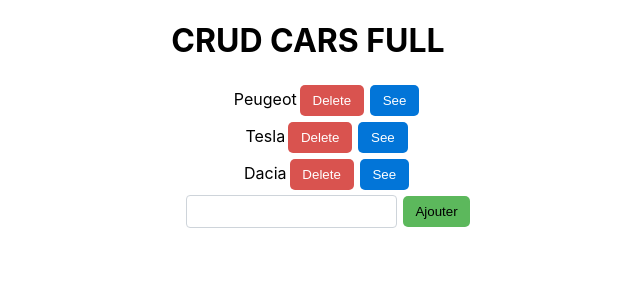
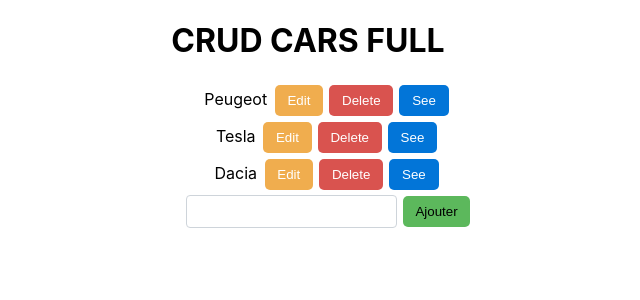
Before and after one commit to thonino/react-learn, a React (Create React App) app: page / in a window 1280 px wide. Shown: the top 300 px of the page, without its empty margins (332-972 px from the left). Built offline with nearby package versions, Linux system fonts and the light colour scheme.

Commit message:
handleUpdate : done

```diff
--- a/src/components/CrudCars/CrudCars.js
+++ b/src/components/CrudCars/CrudCars.js
@@ -19,14 +19,30 @@
     alert(`Vous avez choisi : ${nom}`);
   }
 
-  // ADD
+  // CREATE
   const handleSubmit = (e) => {
     e.preventDefault();
     const id = uuidv4();
-    const nom = e.target.elements.newCar.value;
-    const data ={id,nom}
-    if(nom){ setCars([...cars, data]); }
+    const nom = (e.target.elements.newCar.value).trim();
+    const data = { id, nom }
+    if (nom) { setCars([...cars, data])}
   };
+
+  // EDIT
+  const [editCar, setEditCar] = useState("");
+  const [isEditing, setIsEditing] = useState(false);
+  const handleEditClick = (id) => {setIsEditing(id);}
+
+  const handleUpdate = (data) => {
+    const newCars = cars.map((item) => {
+      if (item.id === data.id) {
+        return { ...item, nom: editCar };
+      }
+      return item;
+    });
+    setCars(newCars);
+    setIsEditing(false);
+  }
 
   return (
     <div>
@@ -34,13 +50,41 @@
       <ul>
         {cars.map((data) => (
           <div key={data.id}>
-            {data.nom}
+            {data.nom}{" "}
+            {/* ---- EDIT ---- */}
+            <span>
+              {data.id === isEditing ? (
+                <div className="container">
+                  <input
+                    className="input-form"
+                    defaultValue={editCar ? editCar : data.nom}
+                    onChange={(e) => setEditCar(e.target.value)}
+                  />
+                  <button
+                    onClick={() => handleUpdate(data)}
+                    className="btn btn-success"
+                  >
+                    Ok
+                  </button>
+                </div>
+              ) : (
+                <button
+                  type="button"
+                  onClick={() => handleEditClick(data.id)}
+                  className="btn btn-warning"
+                >
+                  Edit
+                </button>
+              )}
+            </span>
+            {/* ---- DELETE ---- */}
             <button
               onClick={() => handleDelete(data.id)}
               className="btn btn-danger"
             >
               Delete
             </button>
+            {/* ---- CHOICE ---- */}
             <button
               onClick={() => handleChoice(data.nom)}
               className="btn btn-primary"
@@ -49,6 +93,7 @@
             </button>
           </div>
         ))}
+        {/* ---- CREATE ---- */}
         <form onSubmit={handleSubmit}>
           <input
             className="input-form"
```
